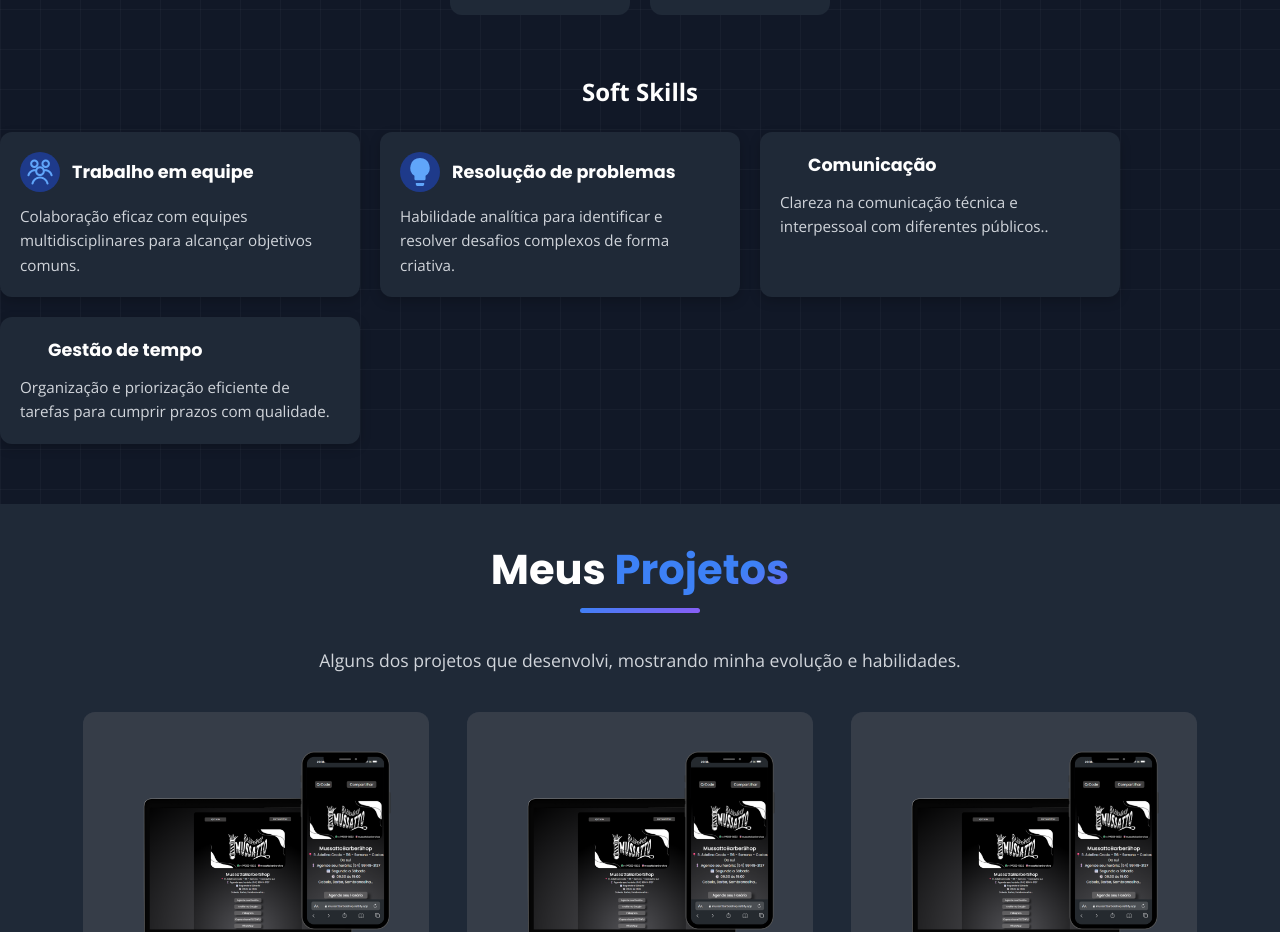
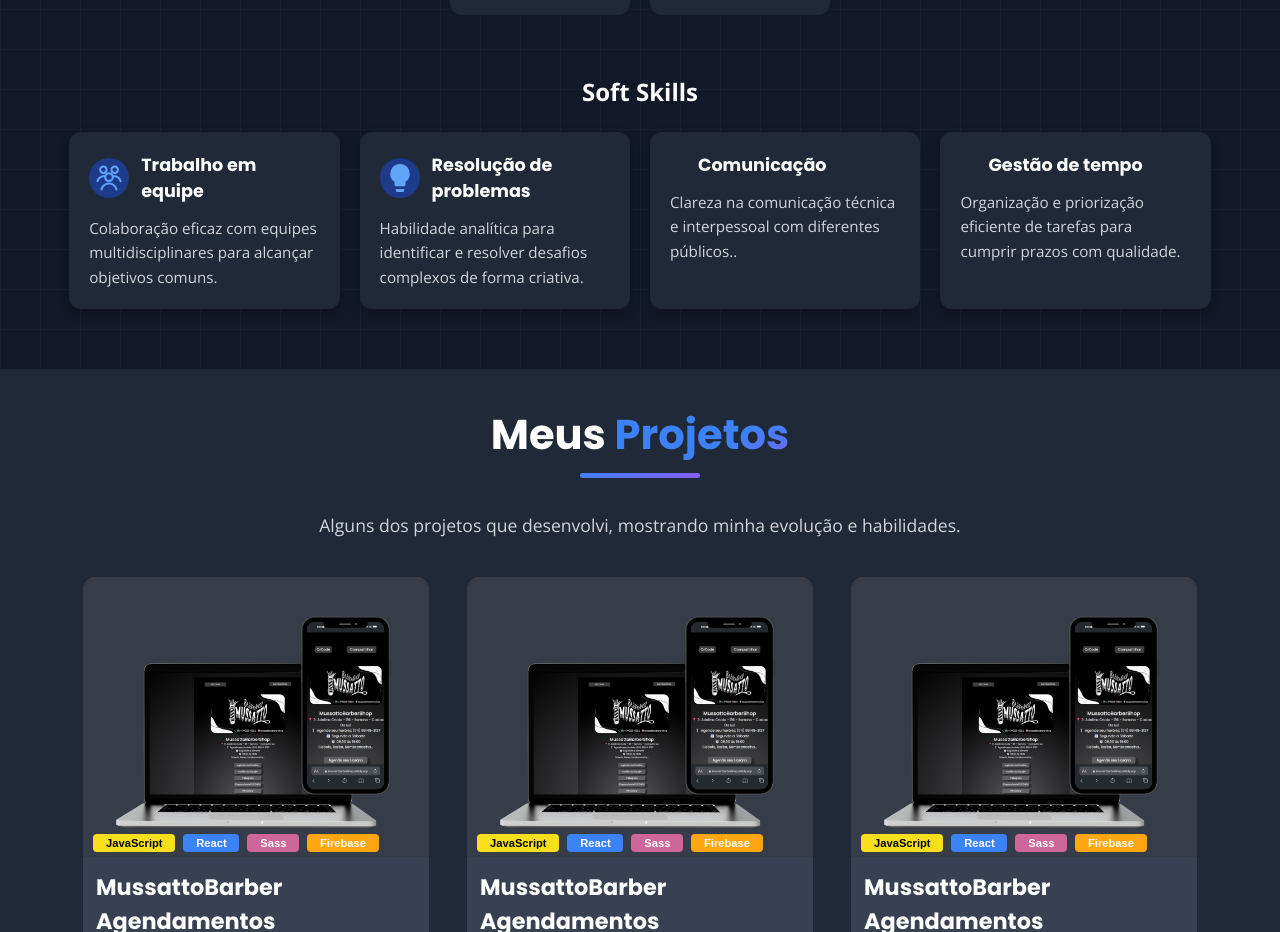
Before and after one commit to Gabriel145-js/Portfolio2025, a React app: page / in a window 1280 px wide. Shown: the part 2080-3012 px from the top of the page. Built offline with nearby package versions, Linux system fonts and the light colour scheme; some icons are missing.

Commit message:
style: ajuste style

```diff
--- a/src/components/Skills/Skills.module.sass
+++ b/src/components/Skills/Skills.module.sass
@@ -61,7 +61,8 @@
         margin-top: 8px
 
 .softSkills
-    display: inline-flex
+    display: flex
+    justify-content: center
     flex-wrap: wrap
     gap: 20px
     flex-direction: row
@@ -69,7 +70,7 @@
 
 .cardSoftSkills
     background: variables.$fundoCards
-    width: 25%
+    width: 18%
     padding: 20px
     border-radius: 12px
     display: flex
@@ -85,6 +86,7 @@
 
     svg
         width: 40px
+        min-width: 40px
         height: 40px
 
     h3
```
